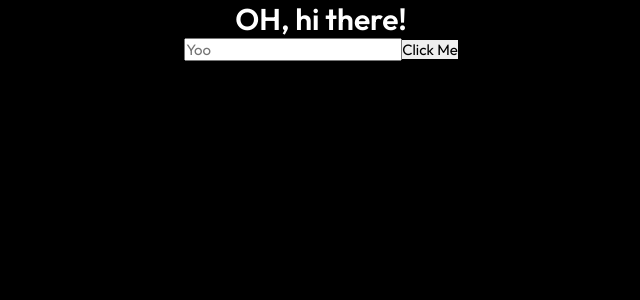
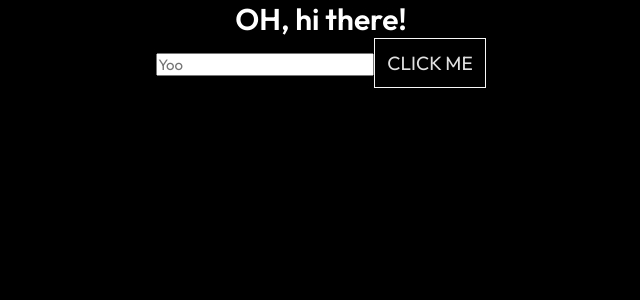
Before and after one commit to Thiagoow/GalaxyTravel-ReactJs-Website, a React (Vite) app: page / in a window 1280 px wide. Shown: the top 300 px of the page, without its empty margins (319-959 px from the left). Built offline with nearby package versions, Linux system fonts and the light colour scheme.

Commit message:
12min :DD

```diff
--- a/src/assets/css/styles.css
+++ b/src/assets/css/styles.css
@@ -105,3 +105,17 @@ img {
 }
 
 /*========== CLASS CSS ==========*/
+.btn {
+  padding: 0.75rem 0.75rem;
+  font-size: 1.2rem;
+  text-transform: uppercase;
+  color: var(--txt-color);
+  background: none;
+  border: 1px solid var(--container-color);
+}
+.btn-light {
+  background: rgba(255, 255, 255, 0.2);
+}
+.btn:hover {
+  background: rgba(255, 255, 255, 0.2);
+}
--- a/src/components/pages/Home.jsx
+++ b/src/components/pages/Home.jsx
@@ -5,7 +5,7 @@ const Home = () => {
     <div align="center">
       <h1>OH, hi there!</h1>
       <input type="text" placeholder="Yoo" />
-      <button>Click Me</button>
+      <button class="btn">Click Me</button>
     </div>
   );
 };
```
Also changed, not shown: 1 other file (tests, documents, lock files or other folders).
